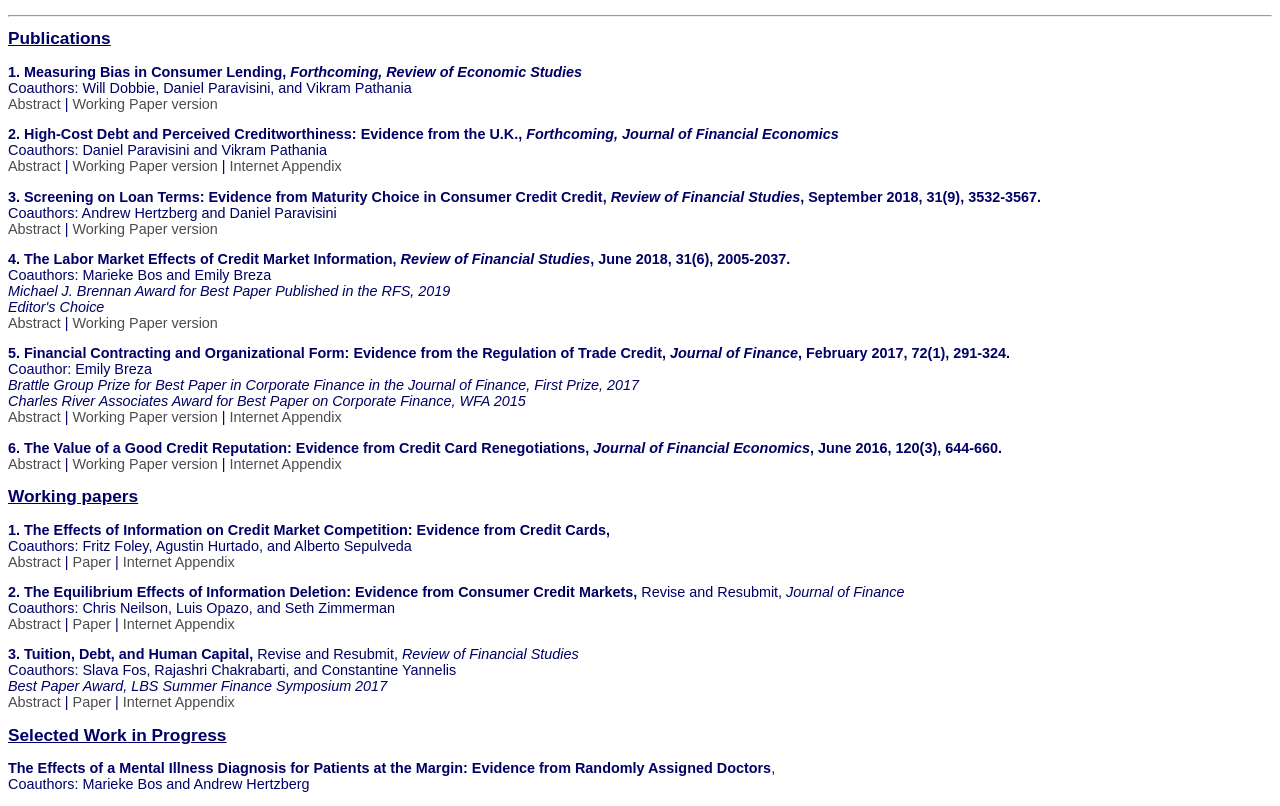
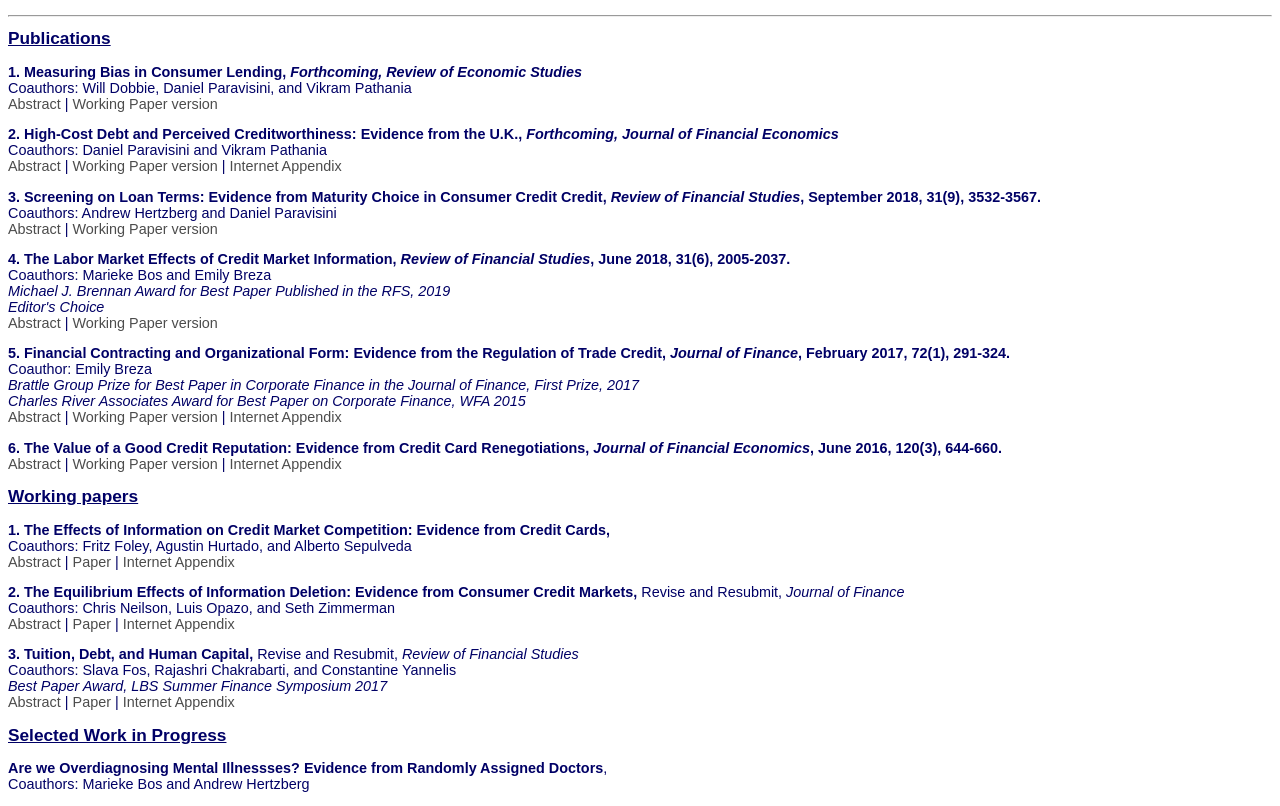
Before and after one commit to andreslib/andres_website, a plain HTML site: page research.html in a window 1280 px wide. Shown: the part 59-865 px from the top of the page. Drawn offline with Linux system fonts and the light colour scheme.

Commit message:
Changes to home and research tabs.

```diff
--- a/research.html
+++ b/research.html
@@ -206,7 +206,7 @@ href="tuition_humancapital_Online_Appendix.pdf" target="_blank">Internet Appendi
 
 <h1><u>Selected Work in Progress</u></h1>
 
-<p><b>The Effects of a Mental Illness Diagnosis for Patients at the Margin: Evidence from Randomly Assigned Doctors</b>, <br>
+<p><b>Are we Overdiagnosing Mental Illnessses? Evidence from Randomly Assigned Doctors</b>, <br>
 Coauthors:  Marieke Bos and Andrew Hertzberg <br>
 
 
```
Also changed, not shown: home.html (+1 -1 lines).
